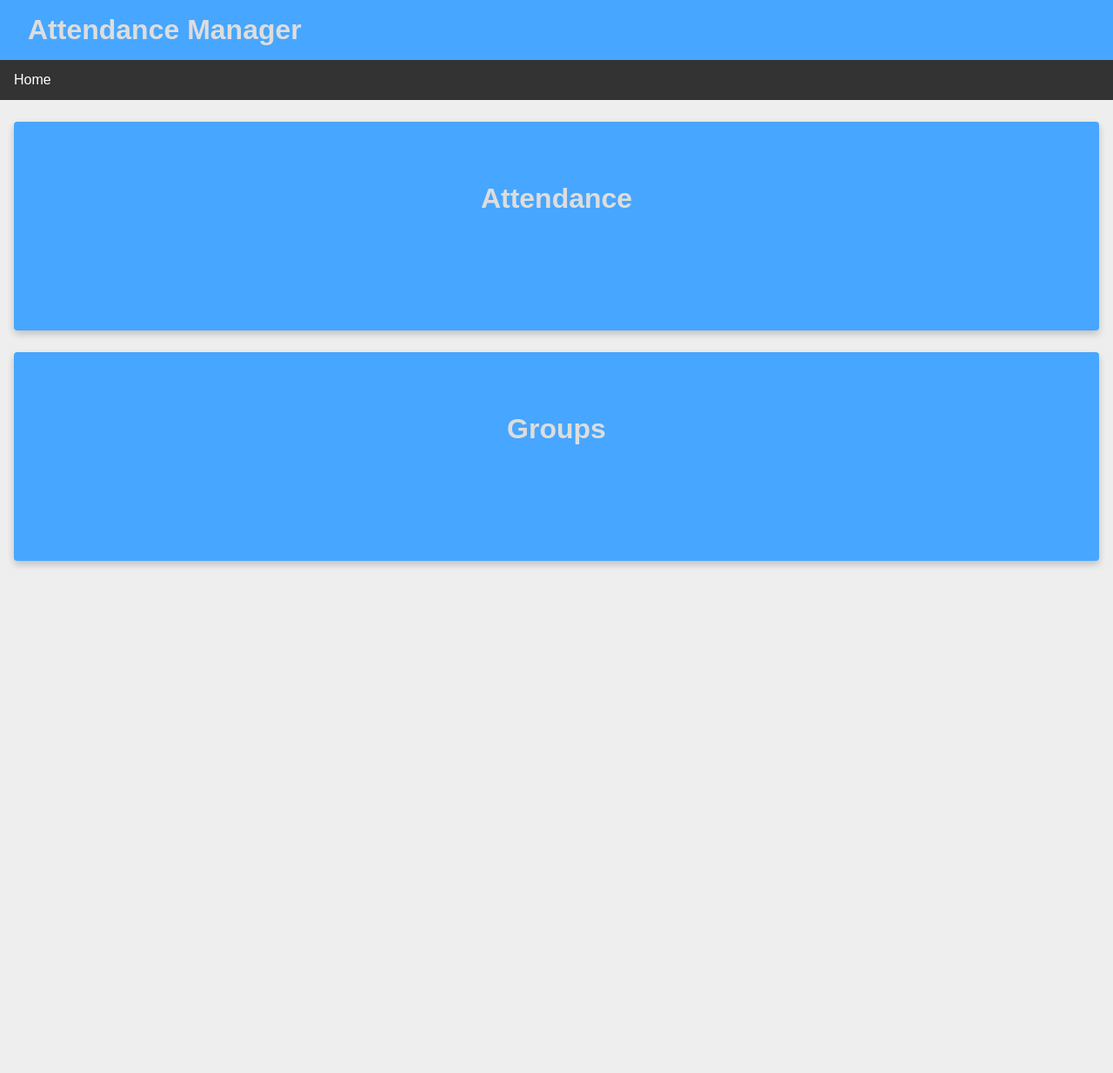
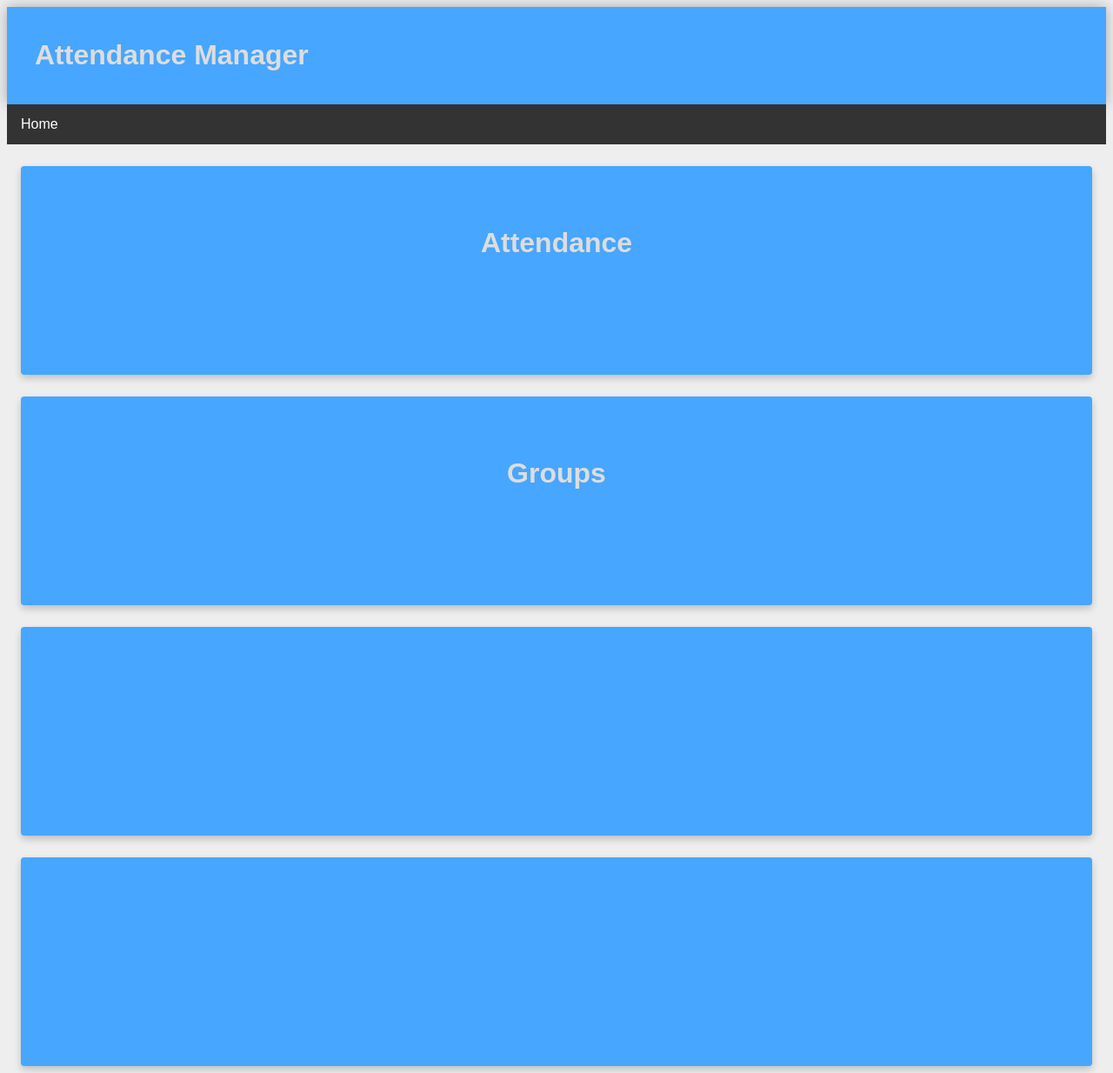
Before and after one commit to Vyshak-NSC/student, a React (Create React App) app: page / in a window 1280 px wide. Shown: the whole page at 87% size. Before the commit the page ends 800 px from the top, so only its background shows below. Built offline with nearby package versions, Linux system fonts and the light colour scheme.

Commit message:
added header and nav to a div

```diff
--- a/public/styles.css
+++ b/public/styles.css
@@ -1,5 +1,5 @@
 * {
-  margin: 0;
+  margin: 10;
   color: #ddd;
   box-sizing: border-box;
 }
--- a/src/App.jsx
+++ b/src/App.jsx
@@ -6,11 +6,15 @@ import Header from "./components/Header";
 function App() {
   return (
     <div>
-      <Header />
-      <Nav />
+      <div>
+        <Header />
+        <Nav />
+      </div>
       <div className="container">
         <Card title="Attendance" />
         <Card title="Groups" />
+        <Card />
+        <Card />
       </div>
     </div>
   );
```
Also changed, not shown: 1 other file (tests, documents, lock files or other folders).
